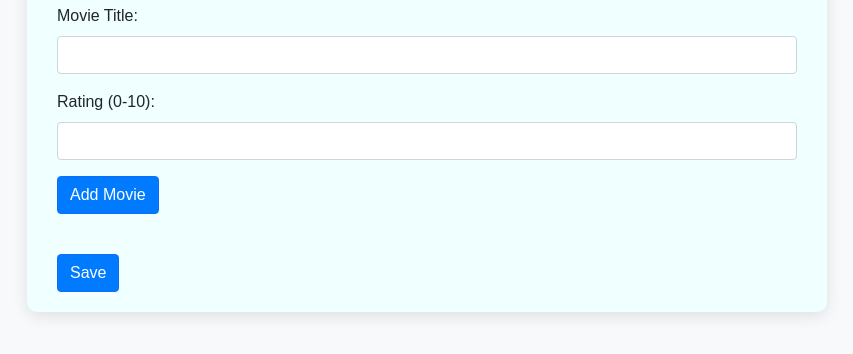
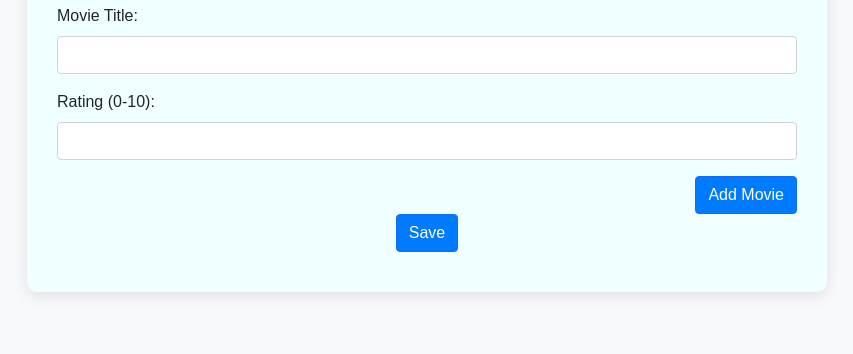
Before and after one commit to aliffmar/assessment2, a plain HTML site: page index.html in a window 1280 px wide. Shown: the part 112-466 px from the top of the page, without its empty margins (213-1066 px from the left). Drawn offline with nearby package versions, Linux system fonts and the light colour scheme; no server answers.

Commit message:
placing button

```diff
--- a/styles.css
+++ b/styles.css
@@ -47,3 +47,13 @@ h1 {
 .btn-danger {
   background-color: #dc3545;
 }
+
+#addMovie {
+  float: right;
+}
+
+#save-btn {
+  display: block;
+  margin: 20px auto;
+  clear: both;  /* Clears the floated #addMovie button */
+}
```
